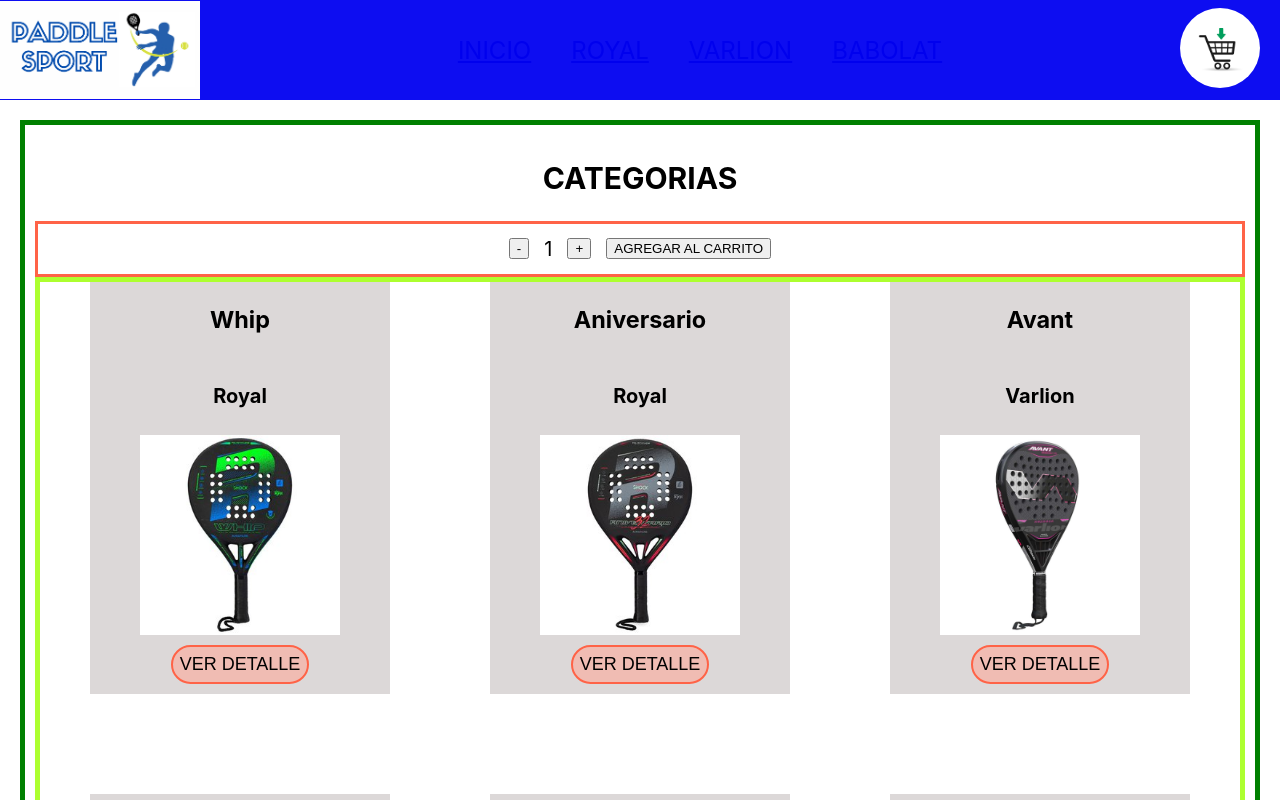
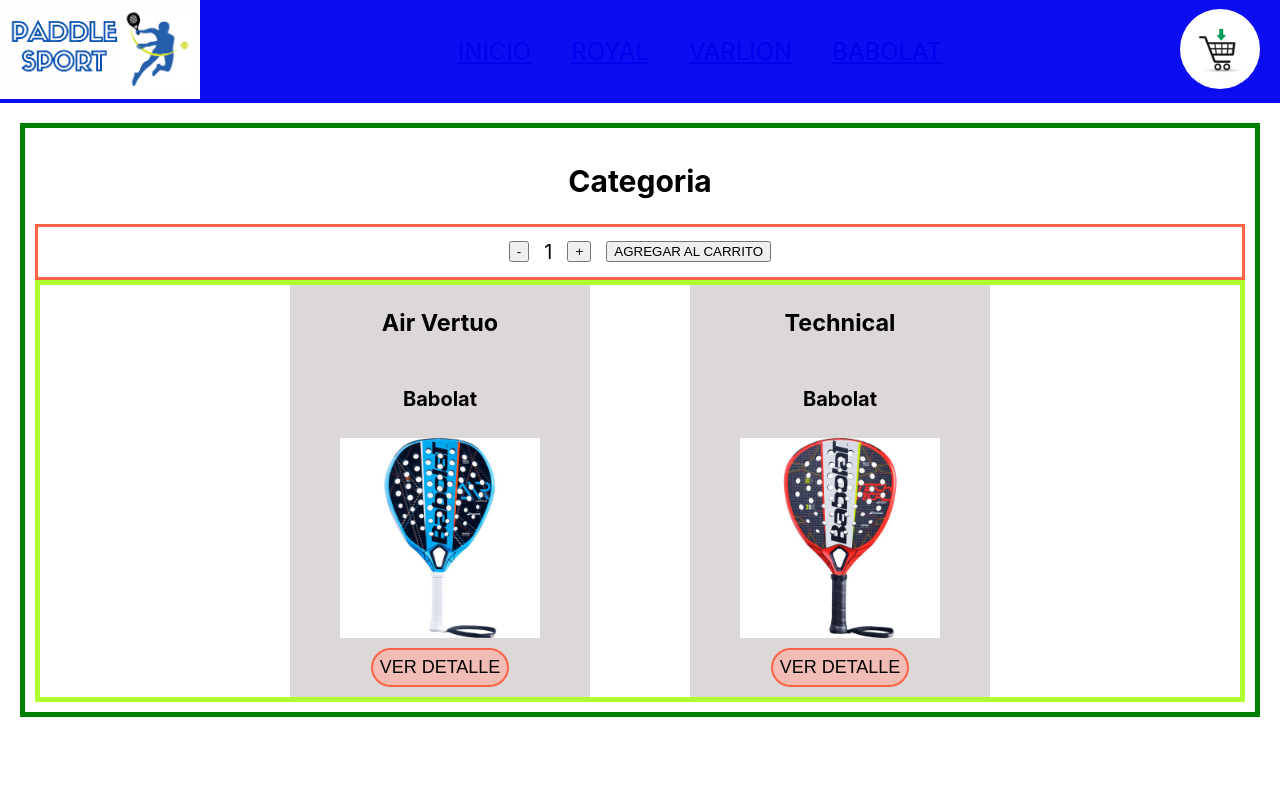
Before and after one commit to diegojperez90/paddle-sport, a React (Create React App) app: page /category/Babolat in a window 1280 px wide. Shown: the top 800 px of the page. Built offline with nearby package versions, Linux system fonts and the light colour scheme.

Commit message:
funcionalidad: puliendo el codigo

```diff
--- a/src/App.js
+++ b/src/App.js
@@ -2,7 +2,6 @@ import Header from "./Components/Header/Header";
 import ItemDetailContainer from "./Components/ItemDetailContainer/ItemDetailContainer";
 import ItemListContainer from "./Components/ItemListContainer/ItemListContainer";
 import {BrowserRouter, Route, Routes} from 'react-router-dom'
-
 
 function App() {
 
@@ -21,7 +20,7 @@ function App() {
             <ItemDetailContainer greeting='DETALLE DEL PRODUCTO'/>
           }/>
           <Route path="/category/:marca" element={
-            <ItemListContainer greeting='CATEGORIAS'/>
+            <ItemListContainer greeting= "Categoria"/>
           }/>
         </Routes>
       </BrowserRouter>
--- a/src/Components/Header/Header.js
+++ b/src/Components/Header/Header.js
@@ -2,11 +2,14 @@ import "./Header.css";
 import NavBar from "../NavBar/NavBar";
 import CartWidget from "../CartWidget/CartWidget";
 import logoPrincipal from "../../assets/logoPadle.png"
+import { Link } from "react-router-dom";
 
 export default function Header() {
   return (
     <header className="header">
-      <img className="logoPrincipal" src= { logoPrincipal }/>
+      <Link to="/">
+        <img className="logoPrincipal" alt="logo del proyecto" src= { logoPrincipal }/>
+      </Link>
       <NavBar/>
       <CartWidget/>
     </header>
--- a/src/Components/ItemDetail/ItemDetail.js
+++ b/src/Components/ItemDetail/ItemDetail.js
@@ -1,5 +1,3 @@
-
-
 export default function ItemDetail({ item }) {
   console.log('ITEMMM', item)
   return (
--- a/src/Components/ItemDetailContainer/ItemDetailContainer.js
+++ b/src/Components/ItemDetailContainer/ItemDetailContainer.js
@@ -6,10 +6,6 @@ import { useParams } from 'react-router-dom'
 
 export default function ItemDetailContainer({ greeting }) {
   const [product, setProduct] = useState({});
-
-  console.log('useParams', useParams())
-
-
   const { id } =  useParams();
 
   useEffect(()=>{
@@ -27,7 +23,7 @@ export default function ItemDetailContainer({ greeting }) {
     .catch((error)=>{
       console.log(error)
     })
-  }, []);
+  }, [id]);
 
   return (
     <div className="detalleProducto">
--- a/src/Components/ItemListContainer/ItemListContainer.js
+++ b/src/Components/ItemListContainer/ItemListContainer.js
@@ -9,10 +9,10 @@ import { useParams } from "react-router-dom"
 export default function ItemListContainer({ greeting, subtitulo }) {
   const [products, setProducts] = useState([]);
   const { marca } = useParams();
+  const nuevoArray =   productos.filter(elem => elem.category === marca);
 
   useEffect(()=>{
     const getProducts = new Promise((resolve, reject) => {
-      const nuevoArray =   productos.filter(elem => elem.category === marca);
       setTimeout(() => {
         resolve(
           productos
@@ -37,7 +37,7 @@ export default function ItemListContainer({ greeting, subtitulo }) {
         {subtitulo}
       </p>
       <ItemCount stock={5} initial={1}/>
-      <ItemList items={products} />
+      <ItemList items={marca ? nuevoArray : products} />
     </div>
   )
 }
--- a/src/Components/NavBar/NavBar.css
+++ b/src/Components/NavBar/NavBar.css
@@ -9,7 +9,10 @@
   flex-wrap: wrap;
   gap: 40px;
   text-transform: uppercase;
-  color: rgb(44, 3, 44);
   list-style: none;
   margin-right: 20px;
 }
+
+.listaNav{
+  color: whitesmoke !important;
+}
--- a/src/Components/NavBar/NavBar.js
+++ b/src/Components/NavBar/NavBar.js
@@ -1,24 +1,23 @@
-
 import "./NavBar.css";
 import { Link } from 'react-router-dom'
 
 export default function NavBar() {
-  function handleClick (){
-    console.log("click nav");
-  }
 
   return (
     <nav className="nav">
       <ul className="nav-list">
-        <Link to="/">Inicio</Link>
-        <Link to="/category/Royal">Royal</Link>
-        <Link to="/category/Varlion">Varlion</Link>
-        <Link to="/category/Babolat">Babolat</Link>
-
-        {/* <NavLink handleOnClick = {handleClick} title="Paletas"/>
-        <NavLink handleOnClick = {handleClick} title="Calzado"/>
-        <NavLink handleOnClick = {handleClick} title="Accesorios"/>
-        <NavLink handleOnClick = {handleClick} title="Contacto"/> */}
+        <li className="listaNav">
+          <Link to="/">Inicio</Link>
+        </li>
+        <li>
+          <Link to="/category/Royal">Royal</Link>
+        </li>
+        <li>
+          <Link to="/category/Varlion">Varlion</Link>
+        </li>
+        <li>
+          <Link to="/category/Babolat">Babolat</Link>
+        </li>
       </ul>
     </nav>
   );
```
